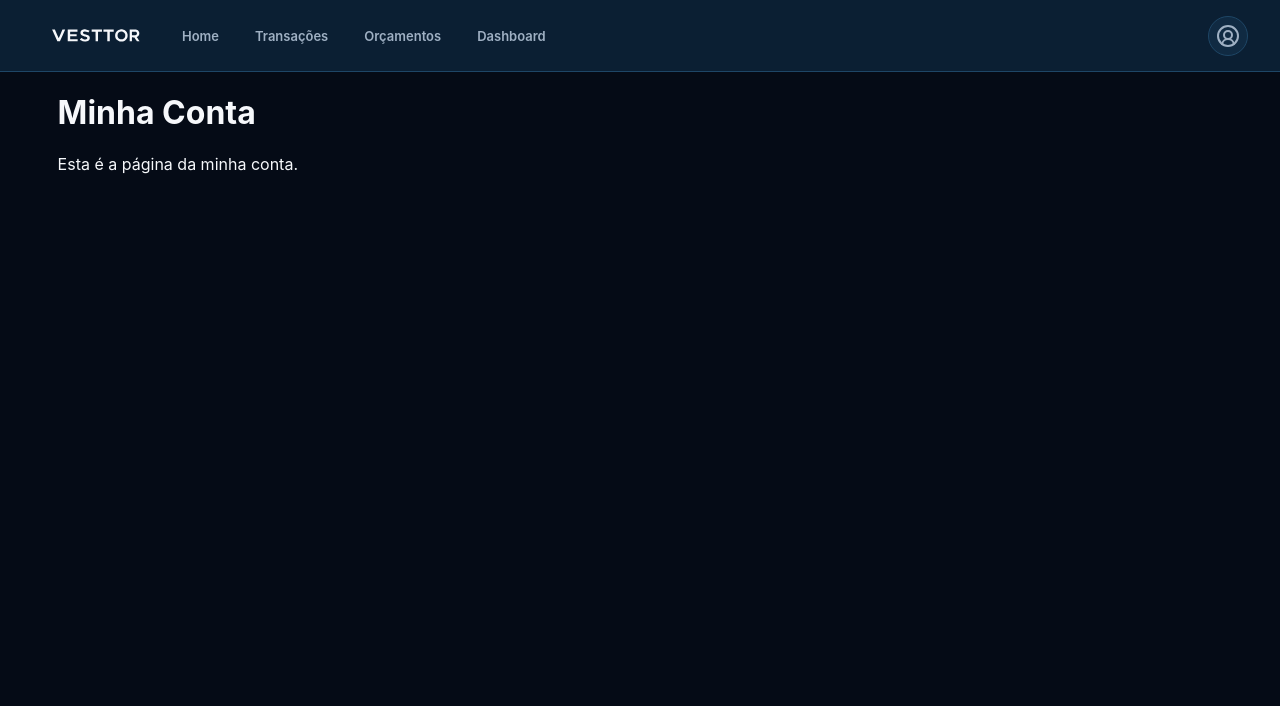
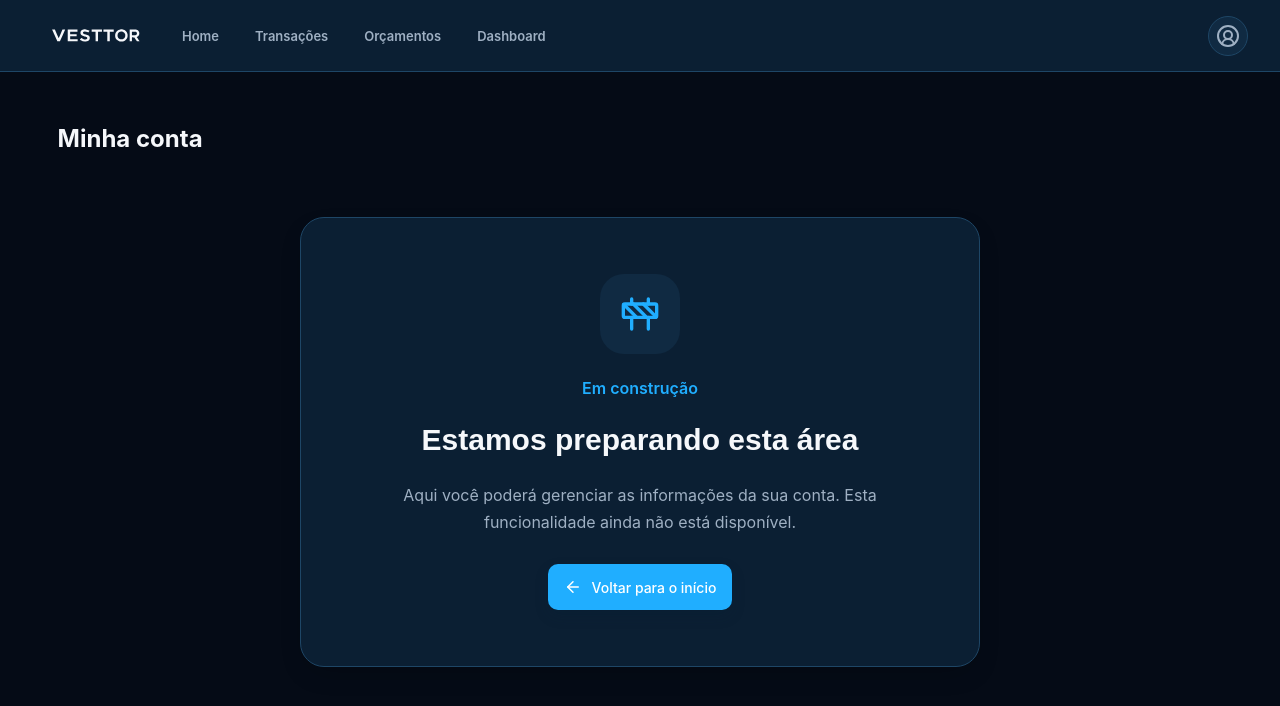
Before and after one commit to eb-nascimento/vesttor-vite, a React (Vite) app: page /account in a window 1280 px wide. Shown: the top 706 px of the page. Built offline with nearby package versions, Linux system fonts and the light colour scheme; no server answers; sample sign-in values are in the browser's storage.

Commit message:
feat: implementar componente EmConstrucao e atualizar páginas para uso

```diff
--- /dev/null
+++ b/src/components/ui/EmConstrucao.css
@@ -0,0 +1,31 @@
+.construcao-page { padding-block: 28px 48px; }
+.construcao-card {
+  box-sizing: border-box;
+  max-width: 680px;
+  margin: 40px auto;
+  padding: clamp(24px, 6vw, 56px);
+  background: var(--color-surface);
+  border: 1px solid var(--color-border);
+  border-radius: 24px;
+  box-shadow: var(--shadow-card);
+  text-align: center;
+}
+.construcao-icone {
+  display: grid;
+  place-items: center;
+  width: 80px;
+  height: 80px;
+  margin: 0 auto 24px;
+  border-radius: 24px;
+  color: var(--color-accent);
+  background: var(--color-surface-alt);
+}
+.construcao-etiqueta { color: var(--color-accent); font-weight: 600; }
+.construcao-card h2 { font-family: var(--font-family-title); font-size: clamp(22px, 4vw, 30px); }
+.construcao-card p { color: var(--color-text-muted); line-height: 1.7; margin-bottom: 28px; }
+.construcao-retorno { display: inline-flex; gap: 10px; text-decoration: none; max-width: 100%; box-sizing: border-box; }
+.construcao-retorno:focus-visible { outline: 2px solid var(--color-accent); outline-offset: 4px; }
+@media (max-width: 480px) {
+  .construcao-page { padding-top: 20px; }
+  .construcao-card { margin-block: 24px; border-radius: 16px; }
+}
--- /dev/null
+++ b/src/components/ui/EmConstrucao.jsx
@@ -0,0 +1,22 @@
+import { Construction, ArrowLeft } from "lucide-react";
+import { Link } from "react-router";
+import PageHeader from "./PageHeader";
+import "./EmConstrucao.css";
+import "./Button.css";
+
+export default function EmConstrucao({ titulo, descricao }) {
+  return (
+    <section className="construcao-page">
+      <PageHeader title={titulo} />
+      <div className="construcao-card">
+        <div className="construcao-icone"><Construction size={40} aria-hidden="true" /></div>
+        <span className="construcao-etiqueta">Em construção</span>
+        <h2>Estamos preparando esta área</h2>
+        <p>{descricao} Esta funcionalidade ainda não está disponível.</p>
+        <Link to="/home" className="btn-ui btn-ui-primary construcao-retorno">
+          <ArrowLeft size={18} aria-hidden="true" /> Voltar para o início
+        </Link>
+      </div>
+    </section>
+  );
+}
--- a/src/components/ui/PageHeader.css
+++ b/src/components/ui/PageHeader.css
@@ -8,7 +8,7 @@
   font-size: 24px;
   font-weight: 700;
   margin: 24px 0 24px 0;
-  color: #f6f8fb;
+  color: var(--color-text);
 }
 
 .page-header-subtitle {
--- a/src/pages/Account.jsx
+++ b/src/pages/Account.jsx
@@ -1,10 +1,5 @@
-function Account() {
-  return (
-    <div>
-      <h1>Minha Conta</h1>
-      <p>Esta é a página da minha conta.</p>
-    </div>
-  );
+import EmConstrucao from "../components/ui/EmConstrucao";
+
+export default function Account() {
+  return <EmConstrucao titulo="Minha conta" descricao="Aqui você poderá gerenciar as informações da sua conta." />;
 }
-
-export default Account;
--- a/src/pages/Categories.jsx
+++ b/src/pages/Categories.jsx
@@ -1,10 +1,5 @@
-function Categories() {
-  return (
-    <div>
-      <h1>Categorias</h1>
-      <p>Esta é a página de categorias.</p>
-    </div>
-  );
+import EmConstrucao from "../components/ui/EmConstrucao";
+
+export default function Categories() {
+  return <EmConstrucao titulo="Categorias" descricao="Aqui você poderá organizar as categorias das suas movimentações." />;
 }
-
-export default Categories;
--- a/src/pages/Dashboard.jsx
+++ b/src/pages/Dashboard.jsx
@@ -1,10 +1,5 @@
-function Dashboard() {
-  return (
-    <div>
-      <h1>Dashboard</h1>
-      <p>Bem-vindo ao Dashboard!</p>
-    </div>
-  );
+import EmConstrucao from "../components/ui/EmConstrucao";
+
+export default function Dashboard() {
+  return <EmConstrucao titulo="Dashboard" descricao="Aqui você poderá acompanhar uma visão geral das suas finanças." />;
 }
-
-export default Dashboard;
--- a/src/pages/Payments.jsx
+++ b/src/pages/Payments.jsx
@@ -1,9 +1,5 @@
-function Payments() {
-  return (
-    <div>
-      <h1>Payments</h1>
-    </div>
-  );
+import EmConstrucao from "../components/ui/EmConstrucao";
+
+export default function Payments() {
+  return <EmConstrucao titulo="Meios financeiros" descricao="Aqui você poderá gerenciar seus meios financeiros e métodos de pagamento." />;
 }
-
-export default Payments;
--- a/src/pages/Settings.jsx
+++ b/src/pages/Settings.jsx
@@ -1,10 +1,5 @@
-function Settings() {
-  return (
-    <div>
-      <h1>Settings</h1>
-      <p>Esta é a página de configurações.</p>
-    </div>
-  );
+import EmConstrucao from "../components/ui/EmConstrucao";
+
+export default function Settings() {
+  return <EmConstrucao titulo="Configurações" descricao="Aqui você poderá ajustar suas preferências." />;
 }
-
-export default Settings;
```
Also changed, not shown: 1 other file (tests, documents, lock files or other folders).
